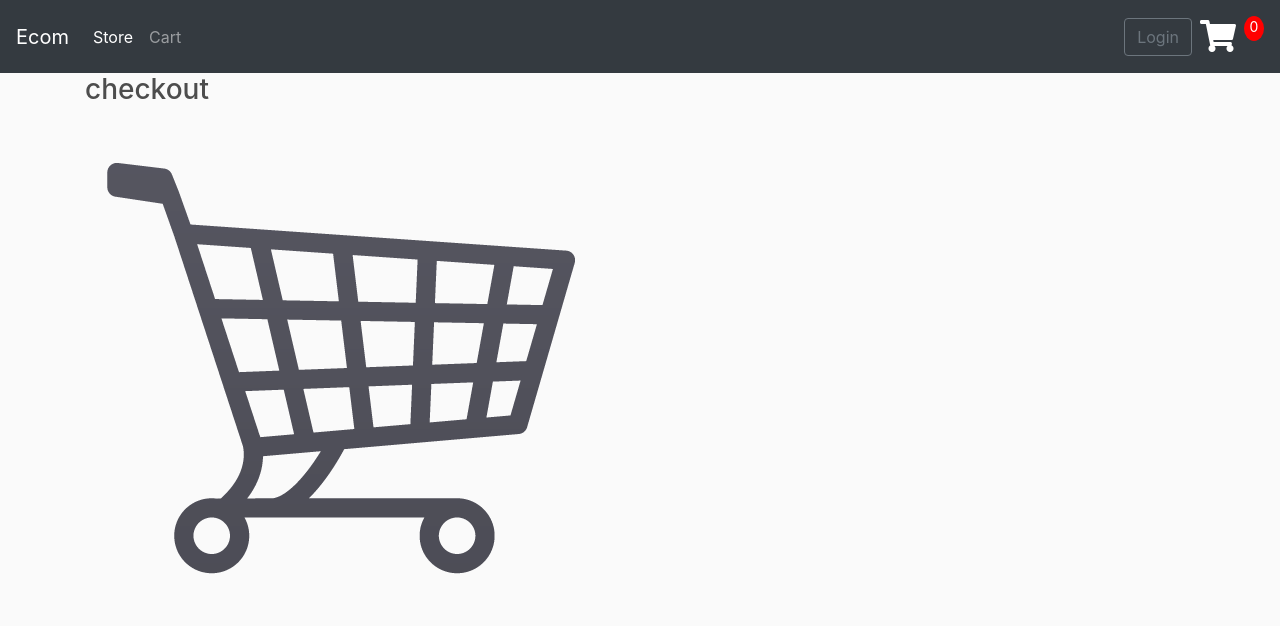
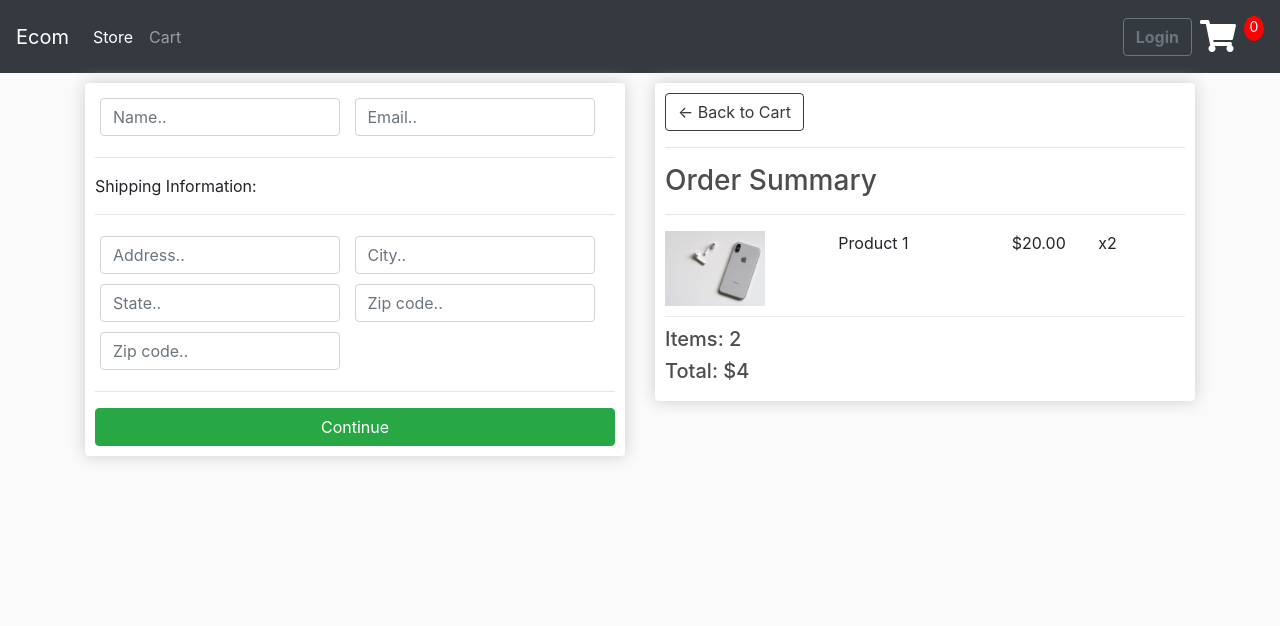
Before and after one commit to coders-nightmare/E-com, a Django app: page /checkout/ in a window 1280 px wide. Shown: the top 626 px of the page. Run offline with Django 3.2, Linux system fonts and the light colour scheme; some libraries are stand-ins or nearby versions.

Commit message:
styled basic layout for Ecom

```diff
--- a/static/css/main.css
+++ b/static/css/main.css
@@ -84,7 +84,6 @@ h6 {
   width: 12px;
   cursor: pointer;
   display: block;
-  margin-top: 5px;
   transition: 0.1s;
 }
 
--- a/store/templates/store/checkout.html
+++ b/store/templates/store/checkout.html
@@ -4,6 +4,68 @@
 checkout
 {% endblock title %}
 {% block body %}
-<h3>checkout</h3>
-<img src="{% static 'images/cart.png' %}" alt="">
+<div class="row">
+  <div class="col-lg-6">
+    <div class="box-element" id="form-wrapper">
+      <form action="" id="form">
+        <div id="user-info">
+          <div class="form-field">
+            <input required class="form-control" type="text" name="name" placeholder="Name..">
+          </div>
+          <div class="form-field">
+            <input required class="form-control" type="email" name="email" placeholder="Email..">
+          </div>
+        </div>
+        <div id="shipping-info">
+          <hr>
+          <p>Shipping Information:</p>
+          <hr>
+          <div class="form-field">
+            <input class="form-control" type="text" name="address" placeholder="Address..">
+          </div>
+          <div class="form-field">
+            <input class="form-control" type="text" name="city" placeholder="City..">
+          </div>
+          <div class="form-field">
+            <input class="form-control" type="text" name="state" placeholder="State..">
+          </div>
+          <div class="form-field">
+            <input class="form-control" type="text" name="zipcode" placeholder="Zip code..">
+          </div>
+          <div class="form-field">
+            <input class="form-control" type="text" name="country" placeholder="Zip code..">
+          </div>
+        </div>
+        <hr>
+        <input id="form-button" class="btn btn-success btn-block" type="submit" value="Continue">
+      </form>
+    </div>
+    <br>
+    <div class="box-element hidden" id="payment-info">
+      <small>payment</small>
+    </div>
+  </div>
+  <div class="col-lg-6">
+    <div class="box-element">
+      <a class="btn btn-outline-dark" href="{% url 'cart' %}">&#x2190; Back to Cart</a>
+      <hr>
+      <h3>Order Summary</h3>
+      <hr>
+      <div class="cart-row">
+        <div style="flex:2"><img class="row-image" src="{% static 'images/phone.jpg' %}"></div>
+        <div style="flex:2">
+          <p>Product 1</p>
+        </div>
+        <div style="flex:1">
+          <p>$20.00</p>
+        </div>
+        <div style="flex:1">
+          <p>x2</p>
+        </div>
+      </div>
+      <h5>Items: 2</h5>
+      <h5>Total: $4</h5>
+    </div>
+  </div>
+</div>
 {% endblock body %}
--- a/store/templates/store/main.html
+++ b/store/templates/store/main.html
@@ -40,7 +40,7 @@
 
       </ul>
       <div class="form-inline my-2 my-lg 0">
-        <a href="#" class="btn btn-outline-secondary">Login</a>
+        <a href="#" class="btn btn-outline-secondary " style="font-weight: bolder;">Login</a>
         <a href="{%url 'cart' %}">
           <i class="fas fa-shopping-cart fa-2x mx-2" style="color:white;"></i>
         </a>
```
Also changed, not shown: store/templates/store/cart.html (+43 -1 lines), store/templates/store/store.html (+32 -2 lines), static/images/phone.jpg (added).
